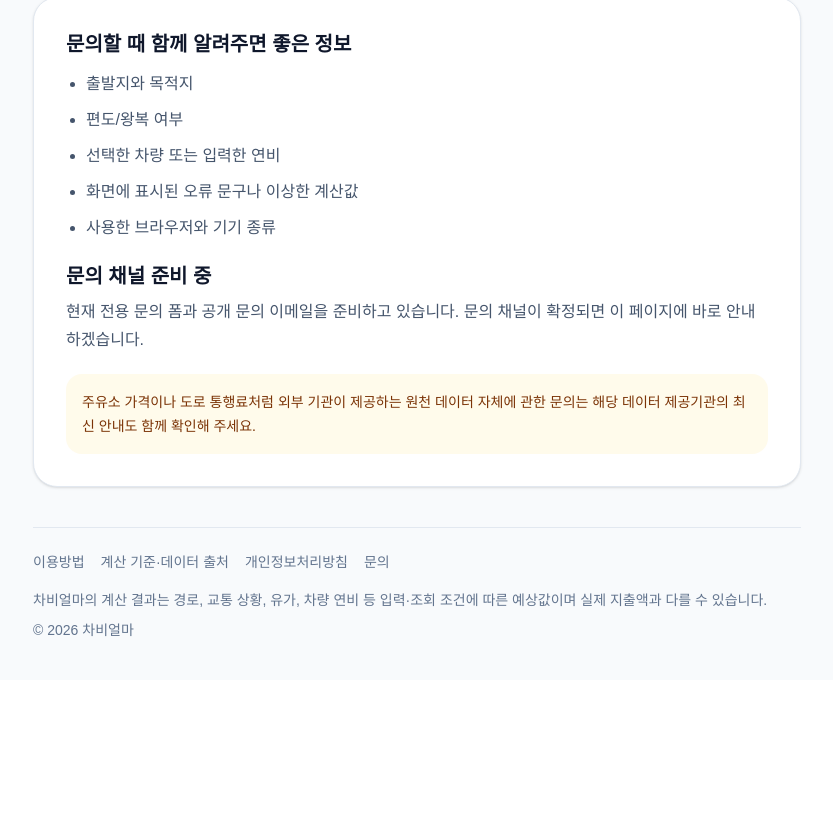
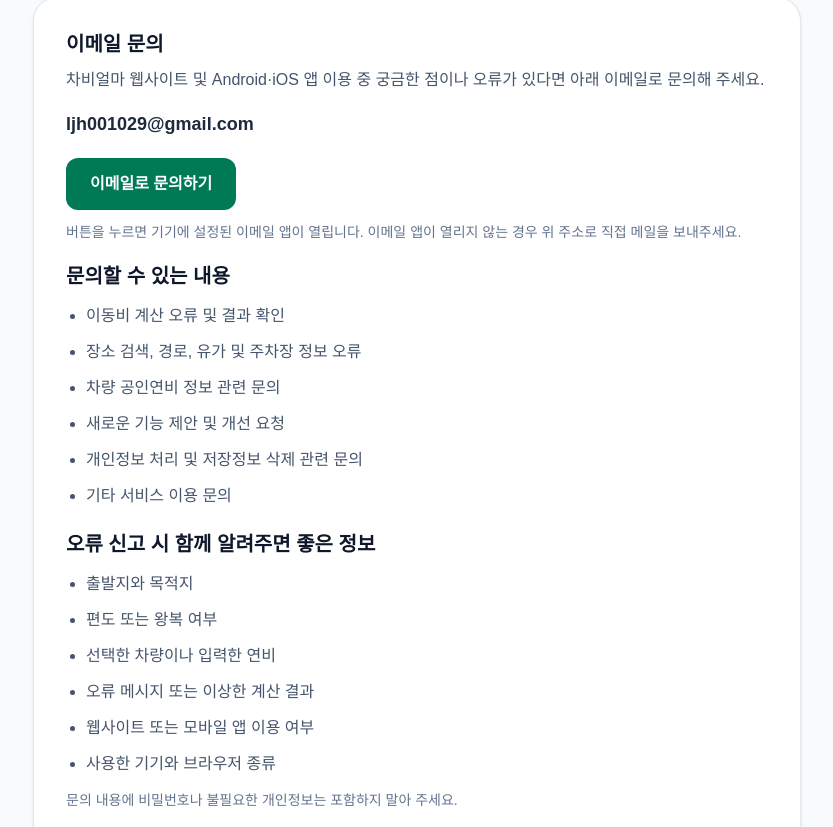
Before and after one commit to safetypleae/car-cost, a Next.js app: page /contact in a window 1280 px wide. Shown: the part 253-1080 px from the top of the page, without its empty margins (223-1056 px from the left). Before the commit the page ends 933 px from the top, so only its background shows below. Built offline with nearby package versions, Linux system fonts and the light colour scheme.

Commit message:
feat: add support email contact page

```diff
--- a/src/app/contact/page.tsx
+++ b/src/app/contact/page.tsx
@@ -1,30 +1,95 @@
+
 import type { Metadata } from "next";
 import InfoPage from "@/components/InfoPage";
 
 export const metadata: Metadata = {
   title: "문의 | 차비얼마",
-  description: "차비얼마의 계산 오류, 데이터 수정, 기능 제안 및 서비스 관련 문의 안내입니다.",
+  description:
+    "차비얼마의 계산 오류, 데이터 수정, 기능 제안 및 개인정보 관련 문의 안내입니다.",
   alternates: { canonical: "/contact" },
 };
 
+const CONTACT_EMAIL = "ljh001029@gmail.com";
+
 export default function ContactPage() {
+  const emailSubject = encodeURIComponent("[차비얼마] 서비스 문의");
+  const mailto = `mailto:${CONTACT_EMAIL}?subject=${emailSubject}`;
+
   return (
-    <InfoPage title="문의" description="계산 오류, 데이터 문제, 기능 제안 등 차비얼마를 이용하면서 발견한 내용을 알려주세요.">
+    <InfoPage
+      title="문의"
+      description="계산 오류, 데이터 문제, 기능 제안, 개인정보 관련 문의 등을 이메일로 보내주세요."
+    >
       <section>
-        <h2 className="text-xl font-bold">문의할 때 함께 알려주면 좋은 정보</h2>
+        <h2 className="text-xl font-bold">
+          이메일 문의
+        </h2>
+
+        <p className="mt-2 text-slate-600">
+          차비얼마 웹사이트 및 Android·iOS 앱 이용 중
+          궁금한 점이나 오류가 있다면 아래 이메일로
+          문의해 주세요.
+        </p>
+
+        <p className="mt-4 text-lg font-semibold text-slate-800">
+          {CONTACT_EMAIL}
+        </p>
+
+        <a
+          href={mailto}
+          className="mt-5 inline-flex items-center justify-center rounded-xl bg-emerald-700 px-6 py-3 font-semibold text-white transition-colors hover:bg-emerald-800"
+        >
+          이메일로 문의하기
+        </a>
+
+        <p className="mt-3 text-sm text-slate-500">
+          버튼을 누르면 기기에 설정된 이메일 앱이
+          열립니다. 이메일 앱이 열리지 않는 경우
+          위 주소로 직접 메일을 보내주세요.
+        </p>
+      </section>
+
+      <section>
+        <h2 className="text-xl font-bold">
+          문의할 수 있는 내용
+        </h2>
+
+        <ul className="mt-3 list-disc space-y-2 pl-5 text-slate-600">
+          <li>이동비 계산 오류 및 결과 확인</li>
+          <li>장소 검색, 경로, 유가 및 주차장 정보 오류</li>
+          <li>차량 공인연비 정보 관련 문의</li>
+          <li>새로운 기능 제안 및 개선 요청</li>
+          <li>개인정보 처리 및 저장정보 삭제 관련 문의</li>
+          <li>기타 서비스 이용 문의</li>
+        </ul>
+      </section>
+
+      <section>
+        <h2 className="text-xl font-bold">
+          오류 신고 시 함께 알려주면 좋은 정보
+        </h2>
+
         <ul className="mt-3 list-disc space-y-2 pl-5 text-slate-600">
           <li>출발지와 목적지</li>
-          <li>편도/왕복 여부</li>
-          <li>선택한 차량 또는 입력한 연비</li>
-          <li>화면에 표시된 오류 문구나 이상한 계산값</li>
-          <li>사용한 브라우저와 기기 종류</li>
+          <li>편도 또는 왕복 여부</li>
+          <li>선택한 차량이나 입력한 연비</li>
+          <li>오류 메시지 또는 이상한 계산 결과</li>
+          <li>웹사이트 또는 모바일 앱 이용 여부</li>
+          <li>사용한 기기와 브라우저 종류</li>
         </ul>
+
+        <p className="mt-3 text-sm text-slate-500">
+          문의 내용에 비밀번호나 불필요한 개인정보는
+          포함하지 말아 주세요.
+        </p>
       </section>
-      <section>
-        <h2 className="text-xl font-bold">문의 채널 준비 중</h2>
-        <p className="mt-2 text-slate-600">현재 전용 문의 폼과 공개 문의 이메일을 준비하고 있습니다. 문의 채널이 확정되면 이 페이지에 바로 안내하겠습니다.</p>
-      </section>
-      <aside className="rounded-2xl bg-amber-50 p-4 text-sm leading-6 text-amber-900">주유소 가격이나 도로 통행료처럼 외부 기관이 제공하는 원천 데이터 자체에 관한 문의는 해당 데이터 제공기관의 최신 안내도 함께 확인해 주세요.</aside>
+
+      <aside className="rounded-2xl bg-amber-50 p-4 text-sm leading-6 text-amber-900">
+        주유소 가격이나 도로 통행료 등 외부 기관에서
+        제공하는 데이터는 실제 정보와 차이가 있을 수
+        있습니다. 원천 데이터에 관한 사항은 해당
+        제공기관의 최신 안내도 함께 확인해 주세요.
+      </aside>
     </InfoPage>
   );
 }
```
